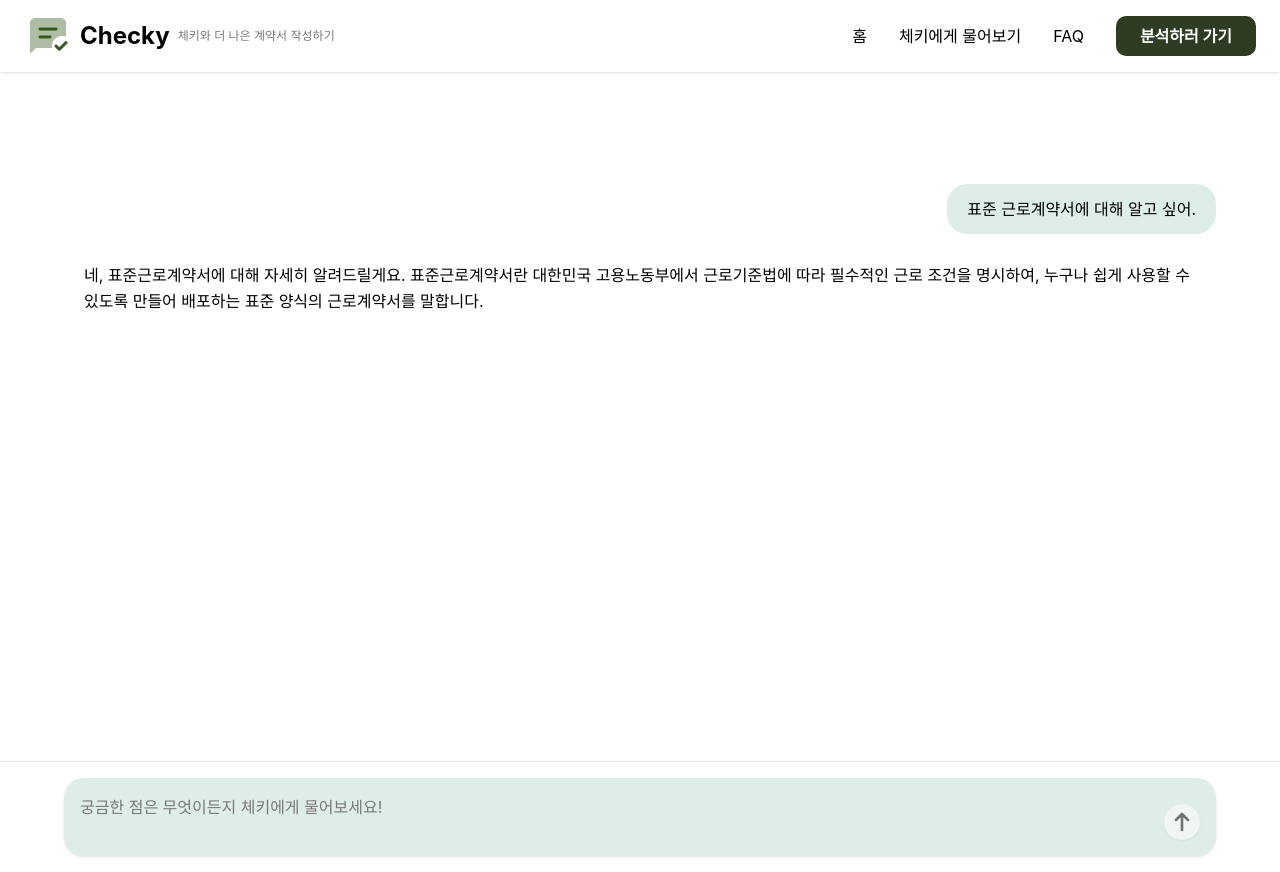
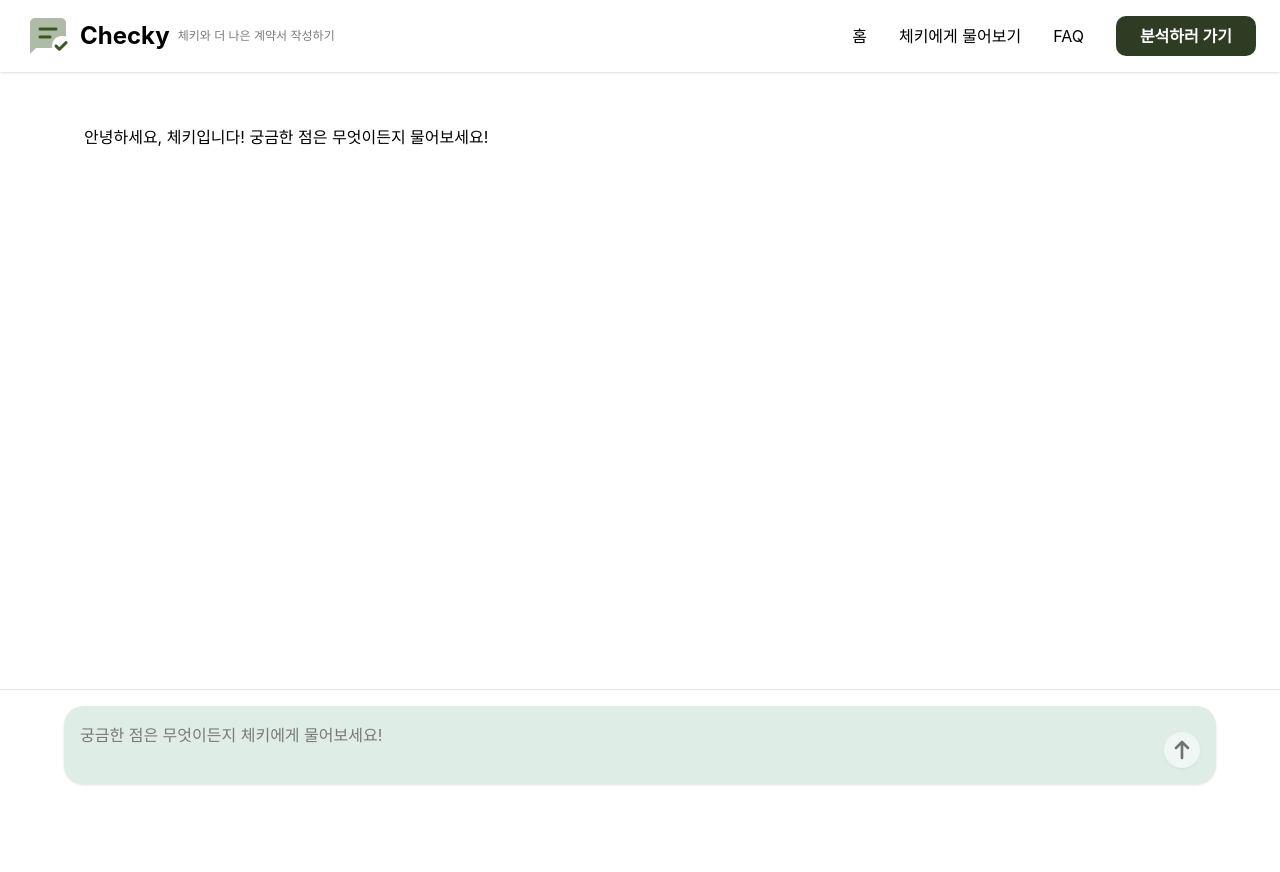
Before and after one commit to clear-checky/checky-FE, a React (Vite) app: page /chat in a window 1280 px wide. After the commit the page ends 800 px from the top, so only its background shows below. Built offline with nearby package versions, Linux system fonts and the light colour scheme; no server answers.

Commit message:
chore: 채팅 문구 수정

```diff
--- a/src/pages/ChatPage.tsx
+++ b/src/pages/ChatPage.tsx
@@ -20,13 +20,7 @@ export default function ChatPage() {
   const [messages, setMessages] = useState<Message[]>([
     {
       id: 1,
-      text: '표준 근로계약서에 대해 알고 싶어.',
-      isUser: true,
-      timestamp: new Date(),
-    },
-    {
-      id: 2,
-      text: '네, 표준근로계약서에 대해 자세히 알려드릴게요. 표준근로계약서란 대한민국 고용노동부에서 근로기준법에 따라 필수적인 근로 조건을 명시하여, 누구나 쉽게 사용할 수 있도록 만들어 배포하는 표준 양식의 근로계약서를 말합니다.',
+      text: '안녕하세요, 체키입니다! 궁금한 점은 무엇이든지 물어보세요!',
       isUser: false,
       timestamp: new Date(),
     },
@@ -143,7 +137,7 @@ export default function ChatPage() {
   }, [inputText]);
 
   return (
-    <div className="h-screen flex flex-col pt-18">
+    <div className="h-[calc(100vh-72px)] flex flex-col">
       {/* 채팅 메시지 영역  */}
       <div className="flex-1 overflow-y-auto px-16 py-10">
         <div className="space-y-4">
```
